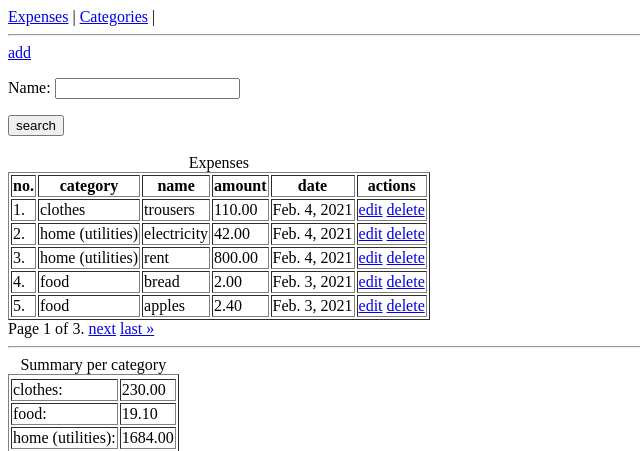
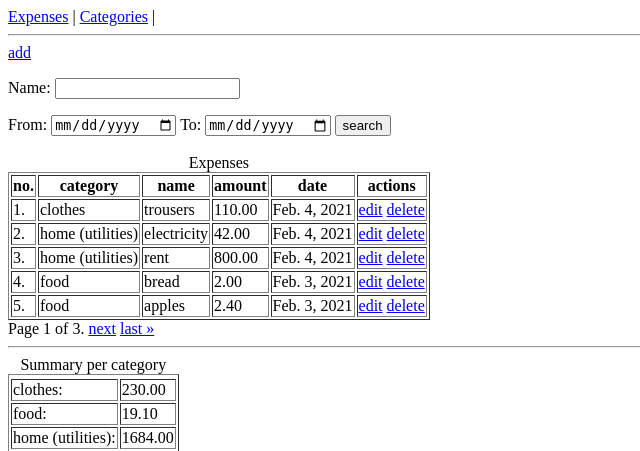
Before and after one commit to UserMarekDrag/ExpenseApp, a Django app: page /expenses/expense/list/ in a window 1280 px wide. Shown: the top 451 px of the page, without its empty margins (0-640 px from the left). Run offline with Django 4.2, Linux system fonts and the light colour scheme; data comes from the database, SQL or seed files in the repository.

Commit message:
Added date search functionality to ExpenseListView in views.py and expense_list.html template
In views.py:
- Added logic in ExpenseListView to filter expenses by date (from and/or to) based on the values entered in the search form.
- Updated the get_context_data() method to include the date filter in the queryset.

In expense_list.html template:
- Added date input fields "from" and "to" to the search form, along with a "search" button.
- Updated the form's action attribute to ensure that the date filter values are included in the URL parameters.
- Updated the table to display the date column in the expense list.

These changes allow users to search for expenses based on date range and view the filtered results in the expense list view. The form state is preserved after page refresh or when generating search results.

```diff
--- a/expenses/templates/expenses/expense_list.html
+++ b/expenses/templates/expenses/expense_list.html
@@ -6,6 +6,10 @@
 
 <form method="get" action="">
   {{form.as_p}}
+  <label for="from">From:</label>
+  <input type="date" name="from" id="from" value="{{ request.GET.from|default:'' }}">
+  <label for="to">To:</label>
+  <input type="date" name="to" id="to" value="{{ request.GET.to|default:'' }}">
   <button type="submit">search</button>
 </form>
 <br>
--- a/expenses/views.py
+++ b/expenses/views.py
@@ -3,6 +3,7 @@ from django.views.generic.list import ListView
 from .forms import ExpenseSearchForm
 from .models import Expense, Category
 from .reports import summary_per_category
+from django.utils import timezone
 
 
 class ExpenseListView(ListView):
@@ -24,6 +25,22 @@ class ExpenseListView(ListView):
             summary_per_category=summary_per_category(queryset),
             **kwargs)
 
+    def get_queryset(self):
+        queryset = super().get_queryset()
+
+        date_from = self.request.GET.get('from')
+        date_to = self.request.GET.get('to')
+
+        if date_from and date_to:
+            queryset = queryset.filter(date__range=(date_from, date_to))
+        elif date_from:
+            queryset = queryset.filter(date__gte=date_from)
+        elif date_to:
+            queryset = queryset.filter(date__lte=date_to)
+
+        return queryset
+
+
 class CategoryListView(ListView):
     model = Category
     paginate_by = 5
```
